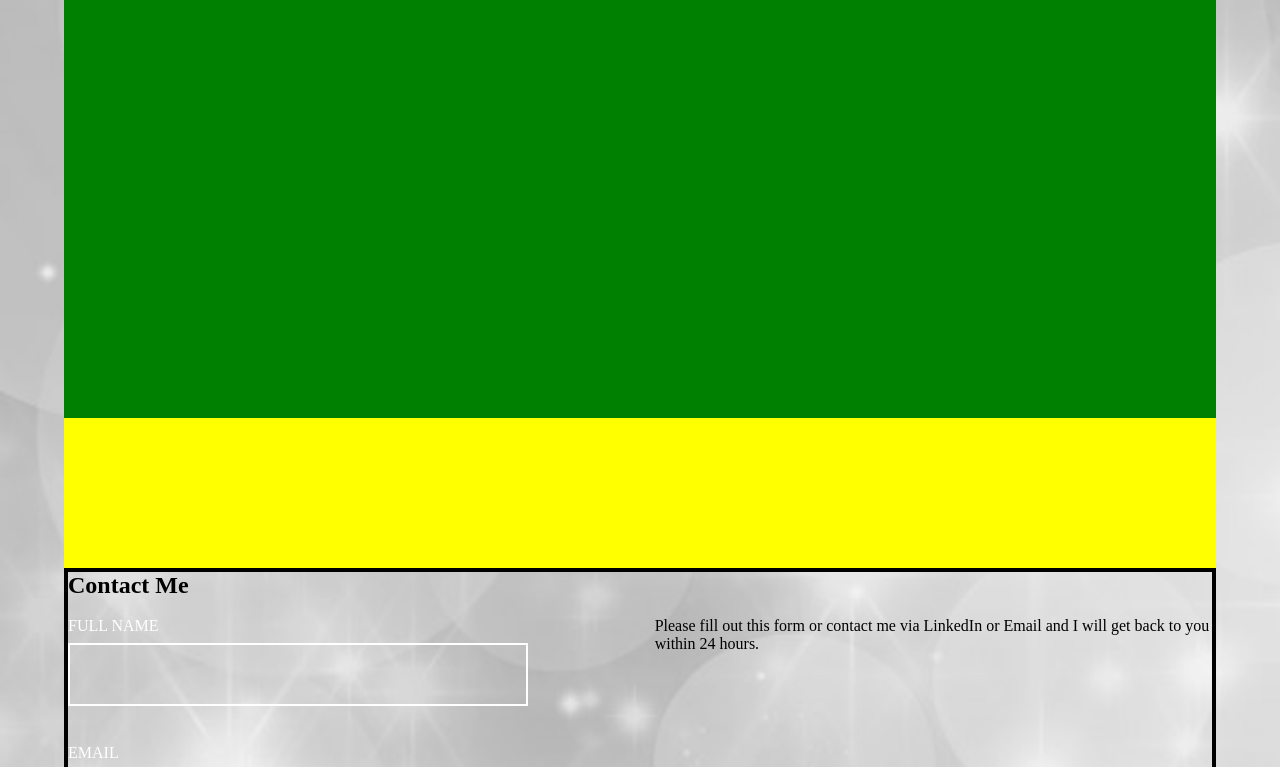
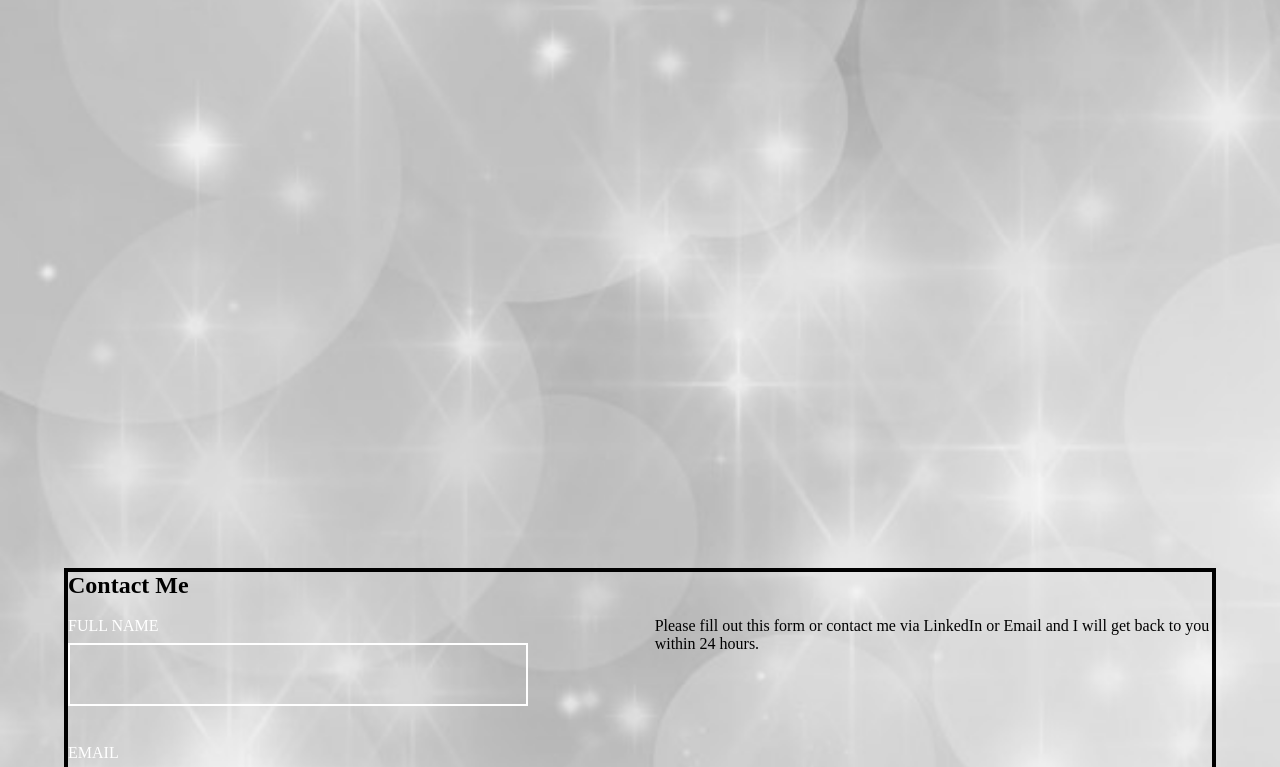
Before and after one commit to Layla5/Layla5, a plain HTML site: page index.html in a window 1280 px wide. Shown: the part 1582-2349 px from the top of the page. Drawn offline with Linux system fonts and the light colour scheme.

Commit message:
Update style25.css

```diff
--- a/css/style25.css
+++ b/css/style25.css
@@ -149,13 +149,13 @@ align-items: stretch;
 /*Portfolio styles*/
 #portfolio {
   height: 450px;
-  background-color: green;
+/*   background-color: green; */
 }
 
 /*Skills section styles*/
 #skills{
   height: 150px;
-  background-color: yellow;
+/*   background-color: yellow; */
 }
 
 /*Contact Me section styles*/
```
